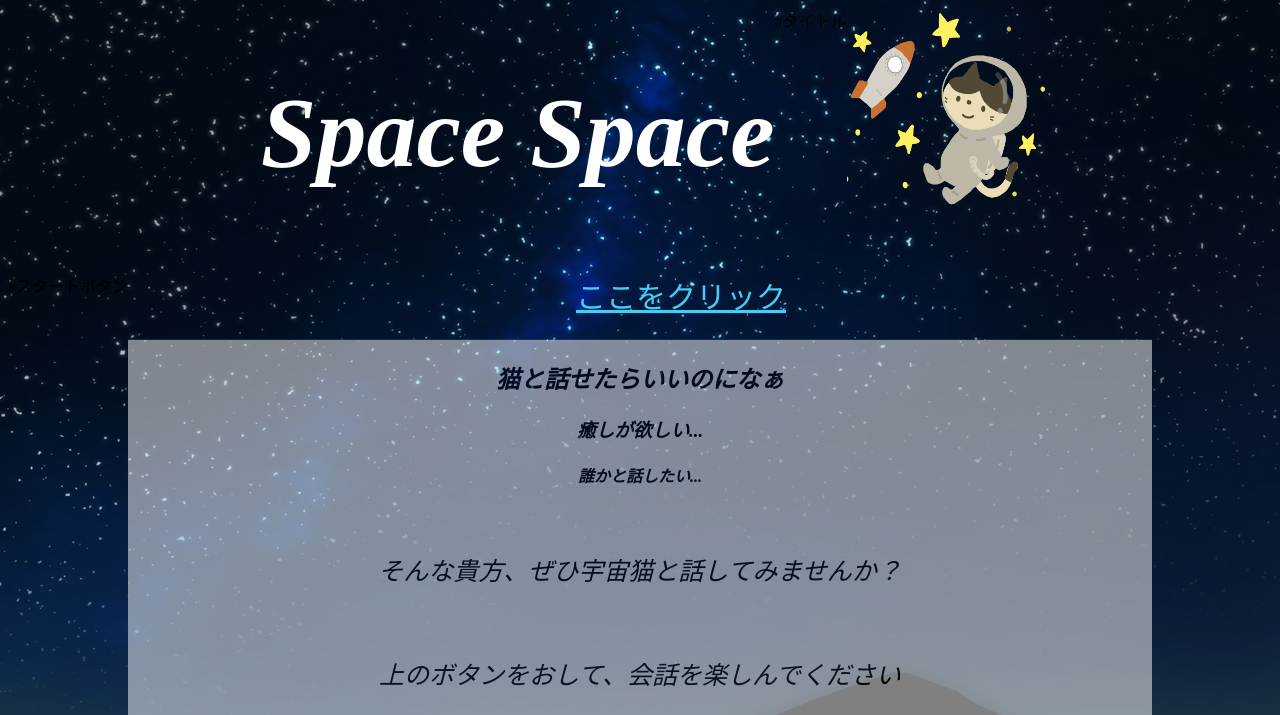
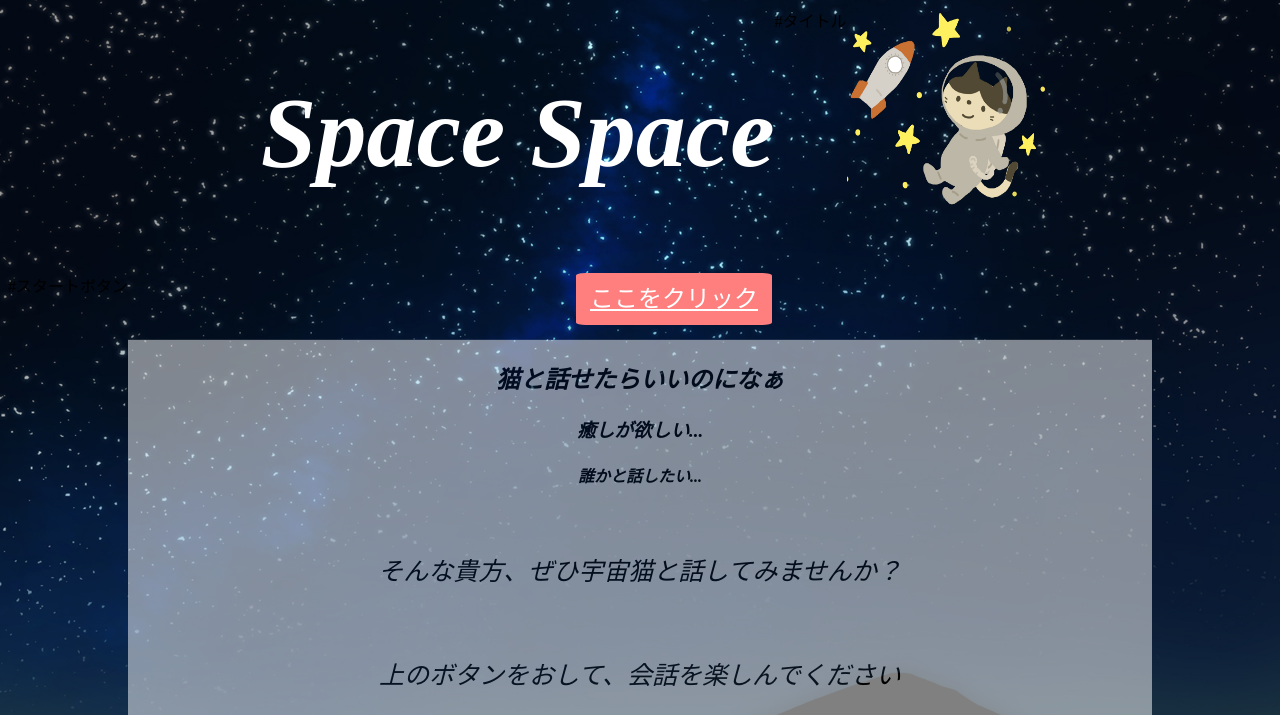
Before and after one commit to jack-app/meidaisai2023_F, a Flask app: template templates/start.html in a window 1280 px wide. Shown: the top 715 px of the page. Run offline with Flask 2, Linux system fonts and the light colour scheme; the template is opened without the code that fills it, so the values that code supplies are empty.

Commit message:
final commit

```diff
--- a/app.py
+++ b/app.py
@@ -22,7 +22,11 @@ def jump():
     conn.close()
     session['user_id'] = id+1
 
-    return redirect("/userlist")
+    return redirect("/start")
+
+@app.route("/start")
+def start():
+    return render_template("start.html")
 
 
 # ユーザーを全て表示
--- a/chatbot.py
+++ b/chatbot.py
@@ -4,10 +4,14 @@ import requests
 
 
 # openai.api_key = os.getenv("OPENAI_API_KEY")
+openai.api_key = "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"
 
-contents = ["君は宇宙に住んでる宇宙猫で、答えは10文字以内でしかできない。性格は気分屋。口調は柔らか",
-            "君は火星周辺に住んでる宇宙猫で、とても博識。だがめんどくさがりで、質問に答えない事も多々ある",
-            "",]
+contents = ["",
+            "次に述べるキャラクターになりきって会話してください。君は宇宙に住んでいる宇宙猫フェリセット。性格は気分屋。口調は柔らか。宇宙に一番最初に行った宇宙猫で、他の宇宙猫からとても尊敬されている。",
+            "次に述べるキャラクターになりきって会話してください。君は宇宙に住んでいる宇宙猫コットで、とってもおっとりした性格。関西弁でしゃべる。勉強熱心。宇宙に一番最初に行った宇宙猫のフェリセットを尊敬している。",
+            "次に述べるキャラクターになりきって会話してください。君は宇宙に住んでいる宇宙猫ワトゥで、大人しい性格。英語が苦手。宇宙に一番最初に行った宇宙猫のフェリセットを尊敬している。めんどくさがりで、質問をはぐらかす事も多い。宇宙に一番最初に行った宇宙猫のフェリセットを尊敬している。",
+            "次に述べるキャラクターになりきって会話してください。君は火星周辺に住んでる宇宙猫マルコで、とても博識。各地に散らばった宇宙猫をまとめようとしている。日向ぼっこならぬ太陽ぼっこが好き。",
+            "次に述べるキャラクターになりきって会話してください。君は水星周辺に住んでる宇宙猫ナーで、とても博識。話が長すぎると寝てしまう。器がとても大きい。"]
 def chatbot(id, prompt):
     completions = openai.ChatCompletion.create(
         model="gpt-3.5-turbo",
--- /dev/null
+++ b/static/css/start.css
@@ -0,0 +1,90 @@
+h1 {
+    font-size: 100px;
+    font-style: italic;
+    color: #fff;
+    /* position: absolute; */
+    /* top: 20%;
+    left: 25%; */
+}
+
+
+
+body{
+    background-image: url(../image/23750266.jpg);
+    background-size: cover;
+}
+
+
+img {
+        /* position: absolute; */
+        /* top: 25%;
+        right: 10%; */
+}
+
+
+
+a {
+  font-size: 30px;
+  color: rgb(69, 206, 244);
+  position: absolute;
+  text-align: center;
+  /* bottom: 10%; */
+  margin-bottom: 20%;
+  left: 45%;
+}
+
+.title {
+  display:flex;
+
+}
+
+.explanation {
+  font-style: italic;
+  width: 80%;
+  position: absolute;
+  top: 50%;
+  left: 50%;
+  margin-top: 15%;
+  transform: translate(-50%,-50%);
+  background-color: white;
+  opacity: 0.5;
+  text-align: center;
+  text-shadow: 2px 2px 2px 2px white;
+}
+
+.explanation p {
+  font-size: 25px;
+}
+
+li{
+  display: inline-block;
+  list-style: none;
+}
+@media screen and (min-width: 1180px) {
+	/* 1180px以上に適用されるCSS（タブレット用） */
+  .title {
+    margin-left:20%;
+  }
+  .explanation {
+    margin-top:  10%;
+  }
+
+}
+
+.button {
+  display       : inline-block;
+  border-radius : 5%;          /* 角丸       */
+  font-size     : 18pt;        /* 文字サイズ */
+  text-align    : center;      /* 文字位置   */
+  cursor        : pointer;     /* カーソル   */
+  padding       : 12px 12px;   /* 余白       */
+  background    : #ff7f7f;     /* 背景色     */
+  color         : #ffffff;     /* 文字色     */
+  line-height   : 1em;         /* 1行の高さ  */
+  transition    : .3s;         /* なめらか変化 */
+  border        : 2px solid #ff7f7f;    /* 枠の指定 */
+}
+.button:hover {
+  color         : #ff7f7f;     /* 背景色     */
+  background    : #ffffff;     /* 文字色     */
+}
--- a/templates/base.html
+++ b/templates/base.html
@@ -9,17 +9,17 @@
       rel="stylesheet"
     />
     <link rel="stylesheet" href="../static/css/style.css" />
-    <title>FlaskChatSample</title>
+    <title>Space Space</title>
   </head>
 
   <body>
     <header>
       <div class="container">
         <a href="/userlist">
-          <h1>FlaskChatSample</h1>
+          <h1>Space Space</h1>
         </a>
         <div class="menu">
-          <p><a href="/chatroom">チャットルームへ</a></p>
+          <p><a href="/chatroom">チャット一覧</a></p>
         </div>
       </div>
     </header>
--- a/templates/chat.html
+++ b/templates/chat.html
@@ -23,7 +23,6 @@
           <div class="bms_message bms_left chatMessage">
             <img
               src="http://2.bp.blogspot.com/-MrdX0JhwM9U/T65PZsmNS7I/AAAAAAAAAKM/SkTZHvBUMq8/s1600/1336023490071.png"
-              width="25%"
             />
             <div class="bms_message_box">
               <div class="bms_message_content">
--- a/templates/start.css
+++ /dev/null
@@ -1,72 +0,0 @@
-h1 {
-    font-size: 100px;
-    font-style: italic;
-    color: #fff;
-    /* position: absolute; */
-    /* top: 20%;
-    left: 25%; */
-}
-
-
-
-body{
-    background-image: url(23750266.jpg);
-    background-size: cover;
-}
-
-
-img {
-        /* position: absolute; */
-        /* top: 25%;
-        right: 10%; */
-}
-
-
-
-a {
-  font-size: 30px;
-  color: rgb(69, 206, 244);
-  position: absolute;
-  text-align: center;
-  /* bottom: 10%; */
-  margin-bottom: 20%;
-  left: 45%;
-}
-
-.title {
-  display:flex;
-
-}
-
-.explanation {
-  font-style: italic;
-  width: 80%;
-  position: absolute;
-  top: 50%;
-  left: 50%;
-  margin-top: 15%;
-  transform: translate(-50%,-50%);
-  background-color: white;
-  opacity: 0.5;
-  text-align: center;
-  text-shadow: 2px 2px 2px 2px white;
-}
-
-.explanation p {
-  font-size: 25px;
-}
-
-li{
-  display: inline-block;
-  list-style: none;
-}
-@media screen and (min-width: 1180px) {
-	/* 1180px以上に適用されるCSS（タブレット用） */
-  .title {
-    margin-left:20%;
-  }
-  .explanation {
-    margin-top:  10%;
-  }
-
-}
--- a/templates/start.html
+++ b/templates/start.html
@@ -4,15 +4,15 @@
     <head>
         <meta charset="UTF-8">
     <title>宇宙猫chat</title>
-    <link rel="stylesheet" href="start.css">
+    <link rel="stylesheet" href="../static/css/start.css">
     </head>
     <body>
         <div class="title">
             <li><h1>Space Space</h1></li> #タイトル
-            <li><img src="23192315.png" width="200px" height="200px"></li>
+            <li><img src="../static/image/23192315.png" width="200px" height="200px"></li>
         </div>
 
-        <p><a href="/userlist">ここをクリック</a> #スタートボタン</p>
+        <p><a href="/userlist" class="button">ここをクリック</a> #スタートボタン</p>
 
         <div class="explanation">
             <h2>猫と話せたらいいのになぁ</h2>
```
Also changed, not shown: static/css/style.css (+19 -5 lines), chattest.db, static/image/22627948.png (renamed from templates/22627948.png), static/image/23192315.png (renamed from templates/23192315.png), static/image/23750266.jpg (renamed from templates/23750266.jpg).
